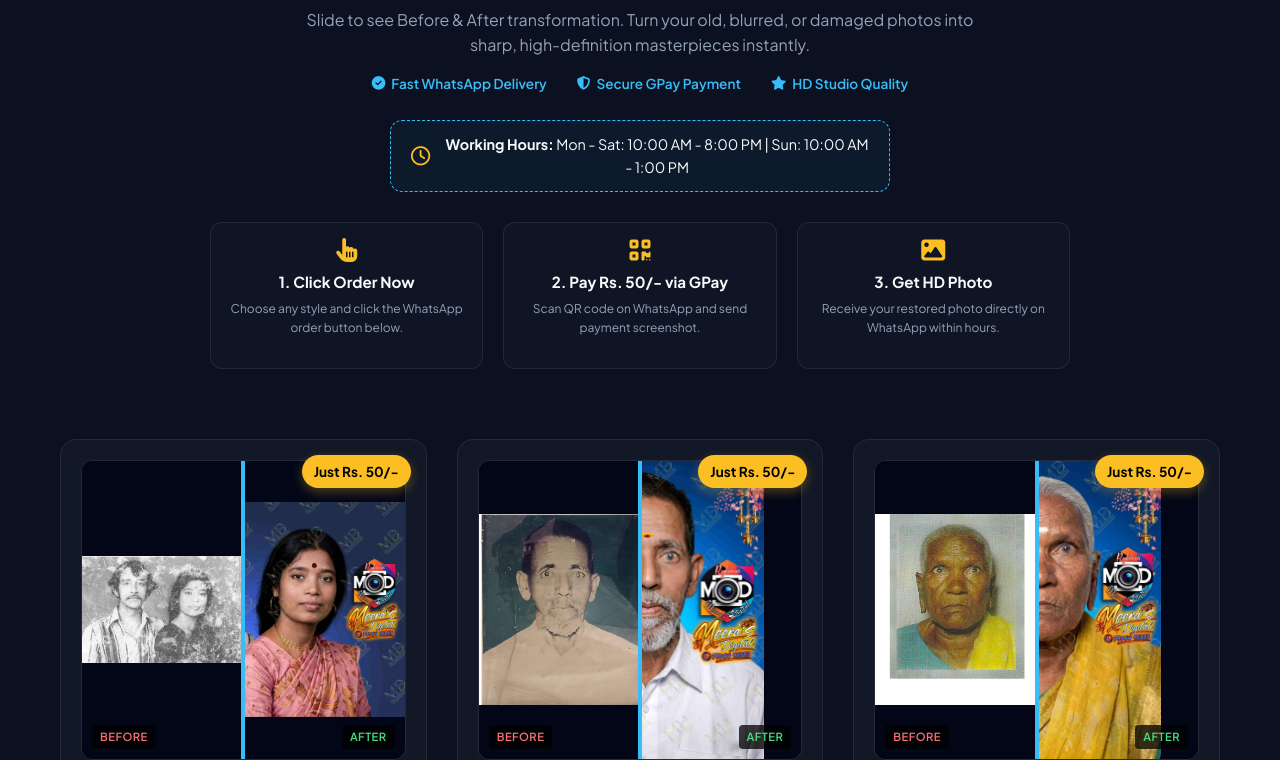
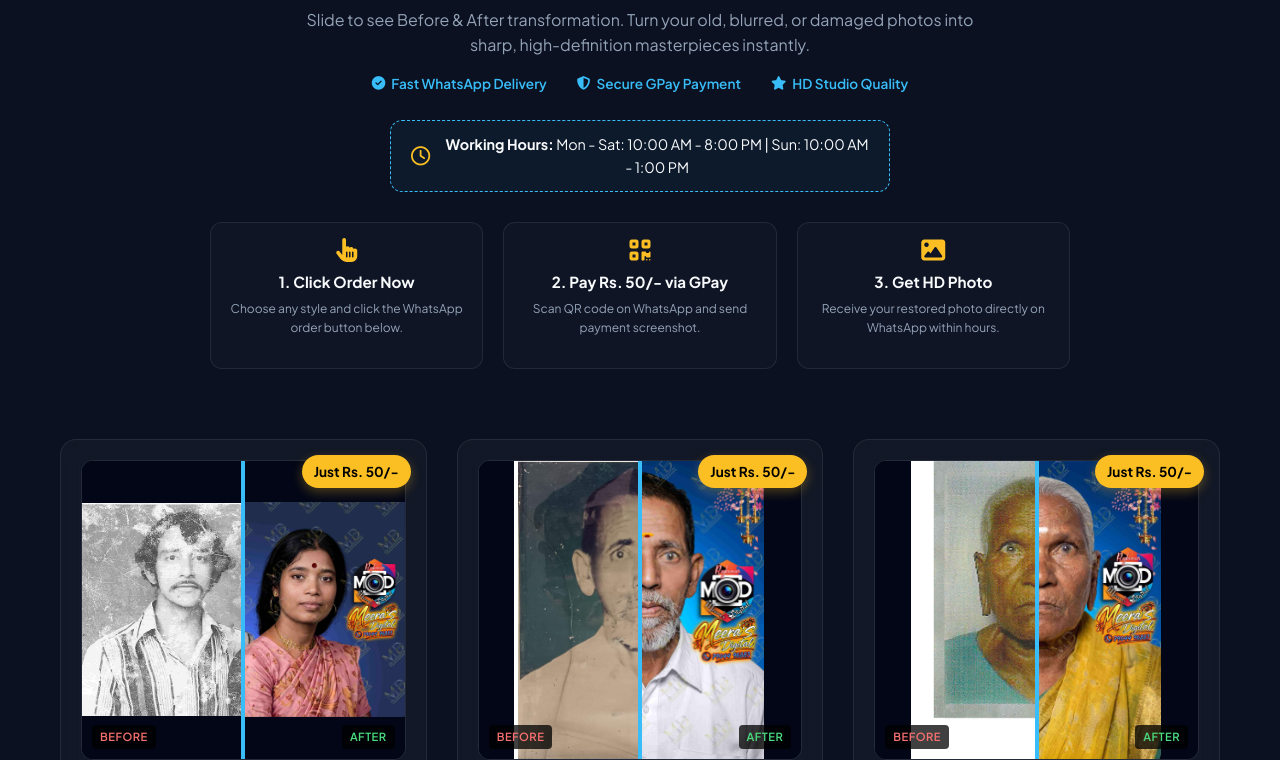
Before and after one commit to Rajalaxthaan/wonderphotorestoration, a plain HTML site: page index.html in a window 1280 px wide. Shown: the part 192-952 px from the top of the page. Drawn offline with Linux system fonts and the light colour scheme.

Commit message:
Adjust image width in img-before-wrap class

```diff
--- a/index.html
+++ b/index.html
@@ -98,7 +98,7 @@
         .img-container img { position: absolute; top: 0; left: 0; width: 100%; height: 100%; object-fit: contain; background: #020617; pointer-events: none; -webkit-user-drag: none; }
 
         .img-before-wrap { position: absolute; top: 0; left: 0; width: 50%; height: 100%; overflow: hidden; z-index: 2; border-right: 2px solid var(--primary); }
-        .img-before-wrap img { position: absolute; top: 0; left: 0; width: 100%; height: 100%; object-fit: contain; max-width: none; transform: none; }
+        .img-before-wrap img { width: 320px; height: 100%; max-width: none; }
 
         /* Labels */
         .badge-before, .badge-after { position: absolute; bottom: 10px; background: rgba(0,0,0,0.75); color: #fff; font-size: 0.7rem; padding: 3px 8px; border-radius: 4px; z-index: 5; font-weight: 600; letter-spacing: 0.5px; pointer-events: none; }
```
